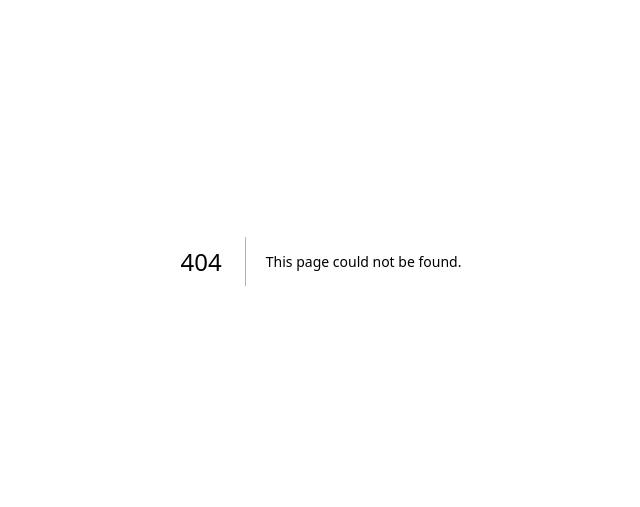
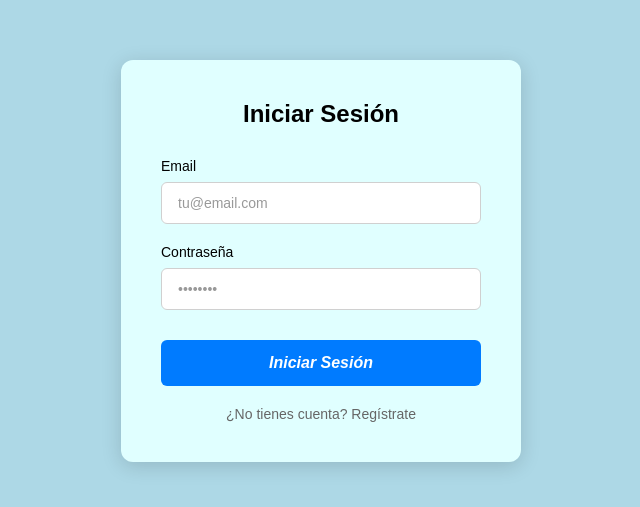
Before and after one commit to spectuu/equipo-4-ings-202520, a Next.js app in the folder client/: page /login in a window 1280 px wide. Before the commit this address had no page. Shown: the part 139-646 px from the top of the page, without its empty margins (319-959 px from the left). Built offline with nearby package versions, Linux system fonts and the light colour scheme.

Commit message:
Create login page - client

```diff
--- /dev/null
+++ b/client/api/auth.js
@@ -0,0 +1,33 @@
+import axios from "./axiosConfig";
+
+const API_URL = "http://localhost:8080/medicod/dev/auth";
+
+export const register = async (email, username, password) => {
+  try {
+    const response = await axios.post(`${API_URL}/register`, { email, username, password });
+
+    const token = response.data?.data?.token;
+
+    if (!token) throw new Error("Token not found");
+
+    return { token };
+  } catch (err) {
+    const message = err?.response?.data?.message || err.message || "Registration failed";
+    throw new Error(message);
+  }
+};
+
+export const login = async (email, password) => {
+  try {
+    const response = await axios.post(`${API_URL}/login`, { email, password });
+
+    const token = response.data?.data?.token;
+
+    if (!token) throw new Error("Token not found");
+
+    return { token };
+  } catch (err) {
+    const message = err?.response?.data?.message || err.message || "Login failed";
+    throw new Error(message);
+  }
+};
--- /dev/null
+++ b/client/api/axiosConfig.js
@@ -0,0 +1,23 @@
+import axios from "axios";
+import { getToken } from "./token";
+
+const PUBLIC_ROUTES = ["/auth/login", "/auth/register"];
+
+const axiosInstance = axios.create({
+  baseURL: "http://localhost:8080/medicod/dev",
+});
+
+axiosInstance.interceptors.request.use((config) => {
+  const token = getToken();
+  const url = config.url || "";
+  const isPublic = PUBLIC_ROUTES.some((route) => url.includes(route));
+
+  if (!isPublic && token) {
+    config.headers = config.headers || {};
+    config.headers.Authorization = `Bearer ${token}`;
+  }
+
+  return config;
+});
+
+export default axiosInstance;
--- /dev/null
+++ b/client/api/token.js
@@ -0,0 +1,23 @@
+const TOKEN_KEY = "token";
+
+const isClient = () => typeof window !== "undefined" && !!window.localStorage;
+
+export const setToken = (token) => {
+  if (!isClient()) return;
+  localStorage.setItem(TOKEN_KEY, token);
+};
+
+export const getToken = () => {
+  if (!isClient()) return null;
+  const token = localStorage.getItem(TOKEN_KEY);
+  return token && token !== "undefined" ? token : null;
+};
+
+export const removeToken = () => {
+  if (!isClient()) return;
+  localStorage.removeItem(TOKEN_KEY);
+};
+
+export const isAuthenticated = () => {
+  return !!getToken();
+};;
--- /dev/null
+++ b/client/components/LoginForm.js
@@ -0,0 +1,87 @@
+import React, { useState } from 'react';
+import Link from 'next/link';
+import { useRouter } from 'next/router';
+import { login } from '../api/auth';
+import { setToken } from '../api/token';
+
+const LoginForm = () => {
+  const [formData, setFormData] = useState({
+    email: '',
+    password: ''
+  });
+
+  const router = useRouter();
+  const [loading, setLoading] = useState(false);
+  const [error, setError] = useState(null);
+
+  const handleInputChange = (e) => {
+    const { name, value } = e.target;
+    setFormData(prev => ({
+      ...prev,
+      [name]: value
+    }));
+  };
+
+  const handleSubmit = async (e) => {
+    e.preventDefault();
+    setError(null);
+
+    const { email, password } = formData;
+
+    try {
+      setLoading(true);
+      const result = await login(email, password);
+      // guardar token y redirigir al home
+      setToken(result.token);
+      router.push('/');
+    } catch (err) {
+      setError(err.message || 'Error al iniciar sesión');
+    } finally {
+      setLoading(false);
+    }
+  };
+
+  return (
+    <div className="login-container">
+      <form className="login-form" onSubmit={handleSubmit}>
+        <h2 className="login-title">Iniciar Sesión</h2>
+
+        <div className="form-group">
+          <label htmlFor="email">Email</label>
+          <input
+            type="email"
+            id="email"
+            name="email"
+            placeholder="tu@email.com"
+            value={formData.email}
+            onChange={handleInputChange}
+            required
+          />
+        </div>
+
+        <div className="form-group">
+          <label htmlFor="password">Contraseña</label>
+          <input
+            type="password"
+            id="password"
+            name="password"
+            placeholder="••••••••"
+            value={formData.password}
+            onChange={handleInputChange}
+            required
+          />
+        </div>
+
+        <button type="submit" className="login-button" disabled={loading}>
+          {loading ? 'Iniciando sesión...' : 'Iniciar Sesión'}
+        </button>
+
+        {error && <p className="form-error">{error}</p>}
+
+        <p className="signup-link">¿No tienes cuenta? <Link href="/signup">Regístrate</Link></p>
+      </form>
+    </div>
+  );
+};
+
+export default LoginForm;
--- a/client/components/SignupForm.js
+++ b/client/components/SignupForm.js
@@ -82,6 +82,7 @@ const SignupForm = () => {
           Registrarse
         </button>
 
+        <p className="login-link">¿Ya tienes cuenta? <Link href="/login">Inicia sesión</Link></p>
       </form>
     </div>
   );
--- a/client/package.json
+++ b/client/package.json
@@ -9,6 +9,7 @@
     "lint": "next lint"
   },
   "dependencies": {
+    "axios": "^1.12.2",
     "next": "14.0.4",
     "react": "^18",
     "react-dom": "^18"
--- a/client/pages/index.js
+++ b/client/pages/index.js
@@ -20,6 +20,9 @@ export default function Home() {
             <Link href="/signup" className="cta-button primary">
               Crear Cuenta
             </Link>
+            <Link href="/login" className="cta-button secondary">
+              Iniciar Sesión
+            </Link>
           </div>
         </div>
       </div>
--- /dev/null
+++ b/client/pages/login.js
@@ -0,0 +1,18 @@
+import Head from 'next/head'
+import Link from 'next/link'
+import LoginForm from '../components/LoginForm'
+
+export default function Login() {
+  return (
+    <>
+      <Head>
+        <title>Iniciar Sesión - Medicod</title>
+        <meta name="description" content="Inicia sesión en Medicod para gestionar tus medicamentos" />
+        <meta name="viewport" content="width=device-width, initial-scale=1" />
+        <link rel="icon" href="/favicon.ico" />
+      </Head>
+
+      <LoginForm />
+    </>
+  );
+}
--- a/client/styles/globals.css
+++ b/client/styles/globals.css
@@ -151,6 +151,35 @@ a {
   margin-top: 0;
 }
 
+/* Estilos para el formulario de login - mismo diseño que signup */
+.login-container {
+  min-height: 100vh;
+  background-color: lightblue;
+  display: flex;
+  align-items: center;
+  justify-content: center;
+  padding: 20px;
+  font-family: 'Arial', sans-serif;
+}
+
+.login-form {
+  background-color: lightcyan;
+  border-radius: 12px;
+  padding: 40px;
+  width: 100%;
+  max-width: 400px;
+  box-shadow: 0 4px 20px rgba(0, 0, 0, 0.15);
+}
+
+.login-title {
+  font-size: 24px;
+  font-weight: bold;
+  color: #000;
+  text-align: center;
+  margin-bottom: 30px;
+  margin-top: 0;
+}
+
 .form-group {
   margin-bottom: 20px;
 }
@@ -209,11 +238,59 @@ a {
   background-color: #a0520d;
 }
 
+/* Botón de login - mismo estilo que register pero diferente color */
+.login-button {
+  width: 100%;
+  padding: 14px;
+  background-color: #007bff;
+  color: #fff;
+  border: none;
+  border-radius: 6px;
+  font-size: 16px;
+  font-weight: bold;
+  font-style: italic;
+  cursor: pointer;
+  transition: background-color 0.3s ease;
+  margin-top: 10px;
+  margin-bottom: 20px;
+}
+
+.login-button:hover {
+  background-color: #0056b3;
+}
+
+.login-button:active {
+  background-color: #004085;
+}
+
+.login-button:disabled {
+  background-color: #6c757d;
+  cursor: not-allowed;
+}
+
 .login-link {
   text-align: center;
   color: #666;
   font-size: 14px;
   margin: 0;
+}
+
+.signup-link {
+  text-align: center;
+  color: #666;
+  font-size: 14px;
+  margin: 0;
+}
+
+.form-error {
+  background-color: #f8d7da;
+  color: #721c24;
+  padding: 10px;
+  border-radius: 6px;
+  margin-bottom: 15px;
+  text-align: center;
+  border: 1px solid #f5c6cb;
+  font-size: 14px;
 }
 
 .login-link-text {
@@ -231,12 +308,14 @@ a {
 
 /* Responsive design */
 @media (max-width: 480px) {
-  .signup-form {
+  .signup-form,
+  .login-form {
     padding: 30px 20px;
     margin: 10px;
   }
 
-  .signup-title {
+  .signup-title,
+  .login-title {
     font-size: 20px;
   }
 
```
Also changed, not shown: 1 other file (tests, documents, lock files or other folders).
